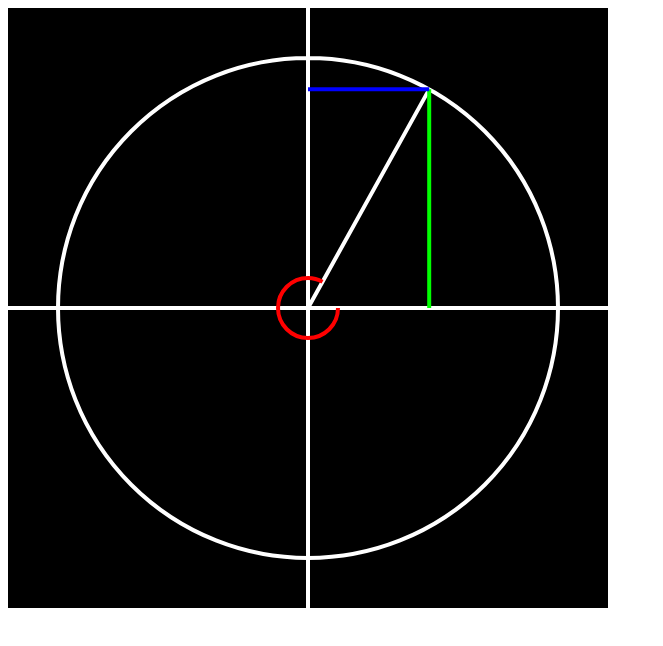
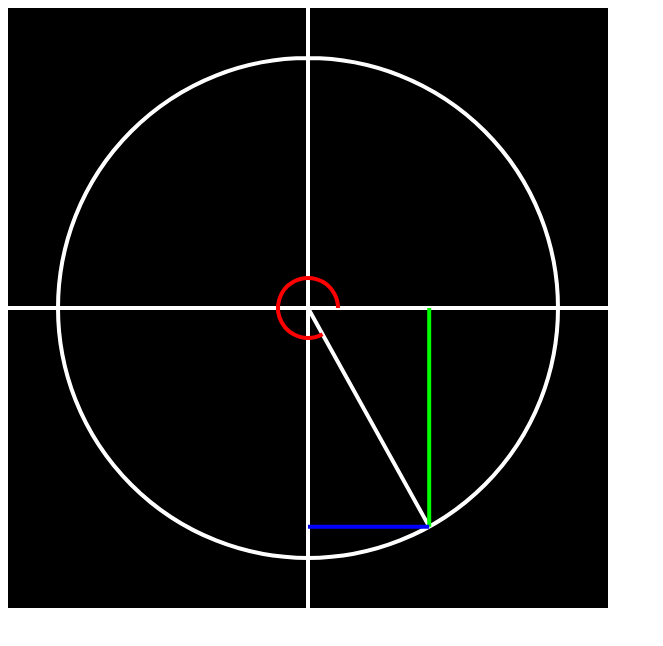
Before and after one commit to Diamboy211/trig, a plain HTML site: page index.html in a window 1280 px wide. Shown: the whole page, without its empty margins (0-663 px from the left). Drawn offline with Linux system fonts and the light colour scheme.

Commit message:
Update index.html

```diff
--- a/index.html
+++ b/index.html
@@ -9,11 +9,11 @@ const w = 600, h = 600;
 const c = document.getElementById("a").getContext("2d");
 let t = 0;
 let loop = _ => {
-    t++;
+    t--;
     const cr = t * Math.PI / 180;
     const x = 250 * Math.cos(cr)
     const y = 250 * Math.sin(cr);
-    if (t > 180) t = -179;
+    if (t < -180) t = 179;
     c.lineWidth = 4;
     c.fillStyle = "#000";
     c.strokeStyle ="#FFF";
@@ -29,7 +29,7 @@ let loop = _ => {
     c.stroke();
     c.beginPath();
     c.strokeStyle = "#F00";
-    c.arc(w * 0.5, h * 0.5, 30, 0, cr);
+    c.arc(w * 0.5, h * 0.5, 30, cr, 0);
     c.stroke();
     c.beginPath();
     c.strokeStyle = "#0F0";
```
